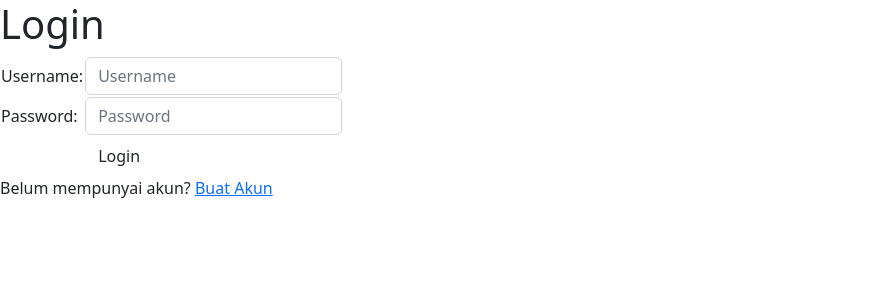
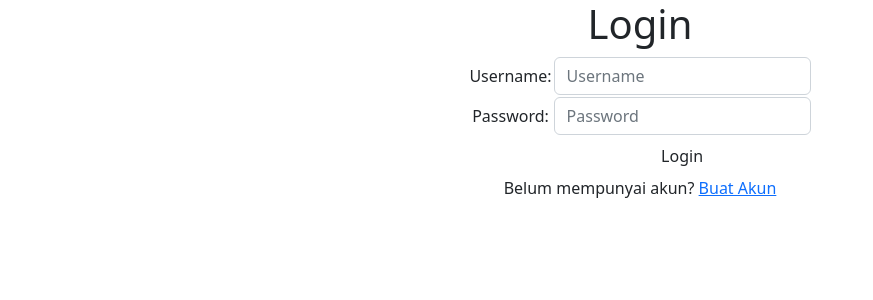
Before and after one commit to griseldans/Tutorial1, a Django app: page /wishlist/login/ in a window 1280 px wide. Shown: the top 300 px of the page, without its empty margins (0-873 px from the left). Run offline with Django 4.2, Linux system fonts and the light colour scheme.

Commit message:
memperbagus login sedikit

```diff
--- a/wishlist/templates/login.html
+++ b/wishlist/templates/login.html
@@ -6,13 +6,13 @@
 
 {% block content %}
 
-<div class = "login">
+<div class = "login" style="text-align:center">
 
     <h1>Login</h1>
 
     <form method="POST" action="">
         {% csrf_token %}
-        <table>
+        <table style="margin-left:auto; margin-right:auto">
             <tr>
                 <td>Username: </td>
                 <td><input type="text" name="username" placeholder="Username" class="form-control"></td>
```
